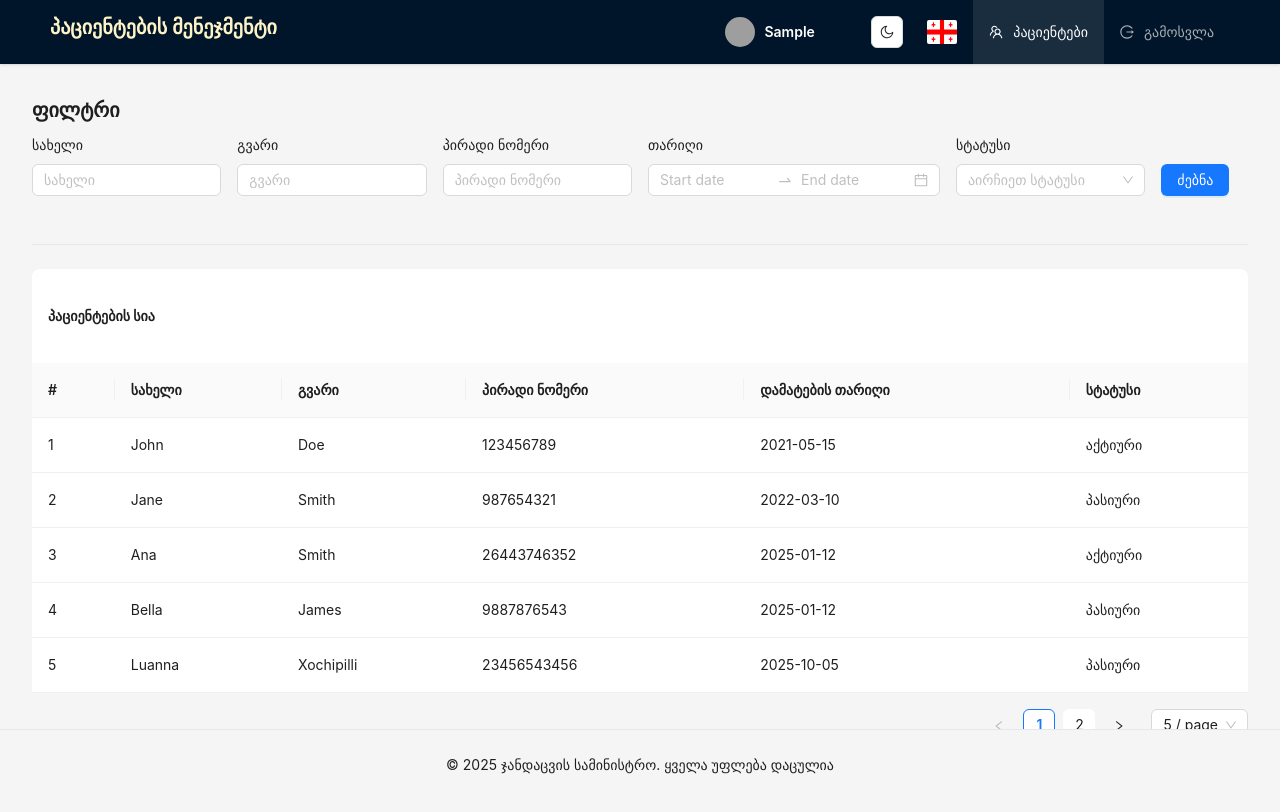
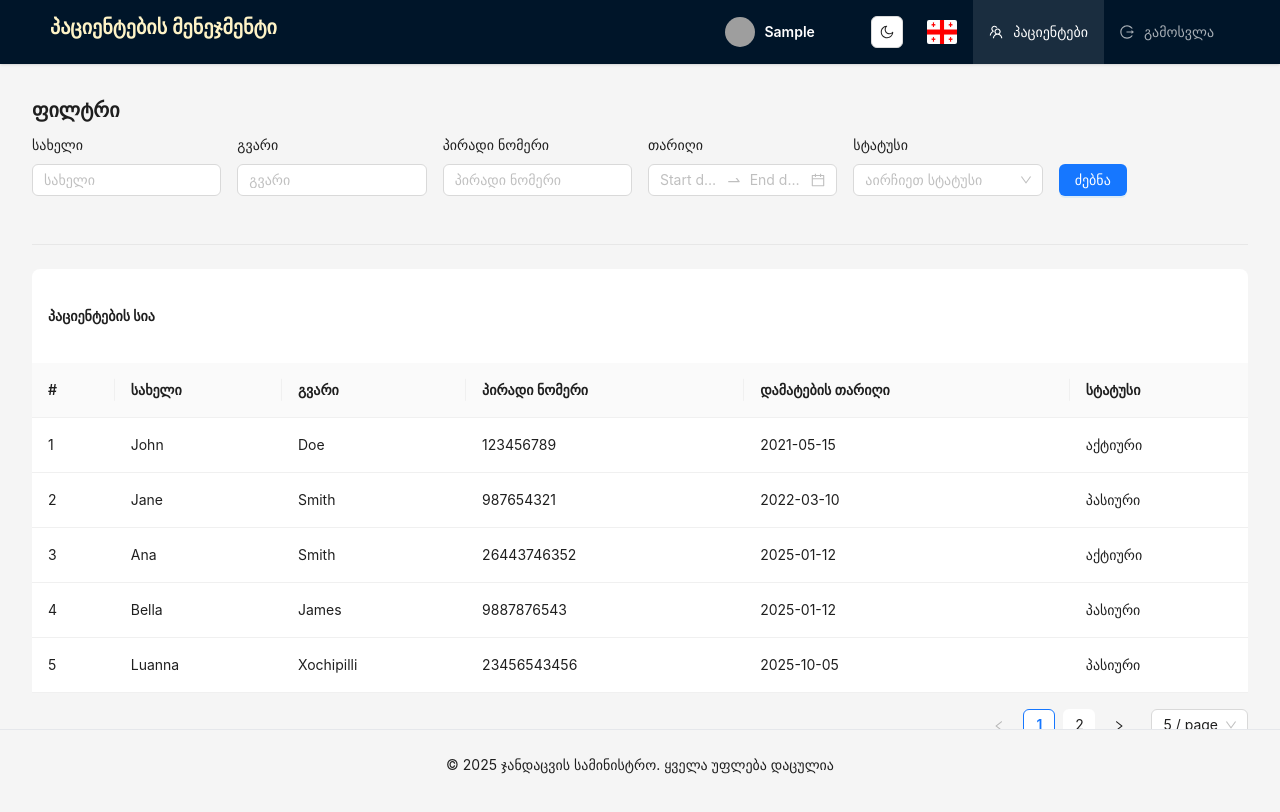
Before and after one commit to Airshock72/patiemt-management, a React (Vite) app: page / in a window 1280 px wide. Both pictures are taken after typing "Sample", "Sample123" into the empty fields and a click on the button "შესვლა". Shown: the top 812 px of the page. Built offline with nearby package versions, Linux system fonts and the light colour scheme; grey boxes are pictures that could not be loaded.

Commit message:
added clear filter functionality

```diff
--- a/src/core/helpers/eng.json
+++ b/src/core/helpers/eng.json
@@ -96,5 +96,6 @@
   "you_can_not_reverse_the_process": "You can't reverse the process",
   "yes": "Yes",
   "no": "No",
-  "patient_data_deleted_successfully": "Patient data deleted successfully"
+  "patient_data_deleted_successfully": "Patient data deleted successfully",
+  "clear_filter": "Clear filter"
 }
--- a/src/core/helpers/geo.json
+++ b/src/core/helpers/geo.json
@@ -96,5 +96,6 @@
   "you_can_not_reverse_the_process": "პროცესს უკან ვერ დააბრუნებთ",
   "yes": "დიახ",
   "no": "არა",
-  "patient_data_deleted_successfully": "პაციენტის მონაცემები წაიშალა წარმატებით"
+  "patient_data_deleted_successfully": "პაციენტის მონაცემები წაიშალა წარმატებით",
+  "clear_filter": "გაასუფთავეთ ფილტრი"
 }
--- a/src/modules/patients/hooks/usePatients.ts
+++ b/src/modules/patients/hooks/usePatients.ts
@@ -1,7 +1,7 @@
 import { useEffect, useState } from 'react'
 import { FilterFormValues } from 'src/modules/patients/types'
 import dayjs from 'dayjs'
-import { FormInstance } from 'antd'
+import { Form, FormInstance } from 'antd'
 import { PatientsStore, usePatientsReducer } from 'src/modules/patients/store/patients.ts'
 import { PatientsApi } from '../../../api'
 import { Patient } from 'api/patients/types.ts'
@@ -11,6 +11,8 @@ interface UsePatients {
   state: PatientsStore
   onFinish: (values: FilterFormValues) => void
   handleDelete: (record: Patient, translate: (key: string, defaultValue: string) => string) => void
+  handleClearFilters: () => void
+  isFilterActive: boolean
 }
 
 interface UsePatientsProps {
@@ -21,6 +23,8 @@ const usePatients = ({ form }: UsePatientsProps): UsePatients => {
   const [, setFilterValues] = useState<FilterFormValues>({})
   const [state, dispatch] = usePatientsReducer()
   const { modal, notification } = useApp()
+  const [isFilterActive, setIsFilterActive] = useState(false)
+  const formValues = Form.useWatch([], form)
 
   const getPatients = (filters: FilterFormValues) => {
     dispatch({ type: 'SEND_PATIENTS_REQUEST' })
@@ -59,9 +63,7 @@ const usePatients = ({ form }: UsePatientsProps): UsePatients => {
             (Array.isArray(value) && value.length === 0)
     )
 
-    if (isAllFiltersEmpty) {
-      return patients
-    }
+    if (isAllFiltersEmpty) return patients
 
     return patients.filter((patient) => {
       return (
@@ -78,6 +80,8 @@ const usePatients = ({ form }: UsePatientsProps): UsePatients => {
       )
     })
   }
+
+  const handleClearFilters = () => form.resetFields()
 
   const saveFilters = (values: FilterFormValues) => {
     localStorage.setItem('patientFilters', JSON.stringify(values))
@@ -109,7 +113,14 @@ const usePatients = ({ form }: UsePatientsProps): UsePatients => {
     }
   }, [form])
 
-  return { state, onFinish, handleDelete }
+  useEffect(() => {
+    const isActive = Object.values(formValues || {}).some(
+      (value) => value !== undefined && value !== '' && value !== null
+    )
+    setIsFilterActive(isActive)
+  }, [formValues])
+
+  return { state, onFinish, handleDelete, handleClearFilters, isFilterActive }
 }
 
 export default usePatients
--- a/src/modules/patients/views/Filters.tsx
+++ b/src/modules/patients/views/Filters.tsx
@@ -1,17 +1,20 @@
-import { Button, Col, DatePicker, Divider, Form, FormInstance, Input, Row, Select, Typography } from 'antd'
+import { Button, Col, DatePicker, Divider, Form, FormInstance, Input, Row, Select, Tooltip, Typography } from 'antd'
 import { FilterFormValues } from 'src/modules/patients/types'
 import { useTranslation } from 'src/providers/TranslationProvider.tsx'
+import { ClearOutlined } from '@ant-design/icons'
 
 const { RangePicker } = DatePicker
 const { Option } = Select
 const { Title } = Typography
 
 interface FiltersProps {
-    form: FormInstance<FilterFormValues>
-    onFinish: (values: FilterFormValues) => void
+  form: FormInstance<FilterFormValues>
+  onFinish: (values: FilterFormValues) => void
+  handleClearFilters: () => void
+  isFilterActive: boolean
 }
 
-const Filters = ({ form, onFinish }: FiltersProps) => {
+const Filters = ({ form, onFinish, isFilterActive, handleClearFilters }: FiltersProps) => {
   const { translate } = useTranslation()
   return (
     <>
@@ -38,7 +41,7 @@ const Filters = ({ form, onFinish }: FiltersProps) => {
               <Input type='number' placeholder={translate('private_number', 'პირადი ნომერი')} />
             </Form.Item>
           </Col>
-          <Col span={6}>
+          <Col span={4}>
             <Form.Item name='dateRange' label={translate('date', 'თარიღი')}>
               <RangePicker style={{ width: '100%' }} />
             </Form.Item>
@@ -51,11 +54,23 @@ const Filters = ({ form, onFinish }: FiltersProps) => {
               </Select>
             </Form.Item>
           </Col>
-          <Col span={2} className='self-end'>
+          <Col className='self-end'>
             <Form.Item>
               <Button type='primary' htmlType='submit'>{translate('search', 'ძებნა')}</Button>
             </Form.Item>
           </Col>
+          {isFilterActive && (
+            <Col span={2} className='self-center mt-2'>
+              <Tooltip title={translate('clear_filter', 'გაასუფთავეთ ფილტრი')}>
+                <Button
+                  type='default'
+                  icon={<ClearOutlined />}
+                  onClick={handleClearFilters}
+                  style={{ marginLeft: 8 }}
+                />
+              </Tooltip>
+            </Col>
+          )}
         </Row>
       </Form>
       <Divider className='my-14' />
--- a/src/modules/patients/views/IndexPage.tsx
+++ b/src/modules/patients/views/IndexPage.tsx
@@ -20,12 +20,17 @@ const PatientPage = () => {
     : user?.roles.includes(UserRole.ADMIN) || user?.roles?.includes(UserRole.DOCTOR)
   const isDoctor = user && user.roles === undefined ? false : user?.roles.includes(UserRole.DOCTOR)
   const [form] = Form.useForm<FilterFormValues>()
-  const { state, onFinish, handleDelete } = usePatients({ form })
+  const { state, onFinish, handleDelete, handleClearFilters, isFilterActive } = usePatients({ form })
   const navigate = useNavigate()
 
   return (
     <div className='p-4'>
-      <Filters form={form} onFinish={onFinish} />
+      <Filters
+        form={form}
+        onFinish={onFinish}
+        handleClearFilters={handleClearFilters}
+        isFilterActive={isFilterActive}
+      />
       <Table
         columns={[
           ...patientColumns(translate),
```
